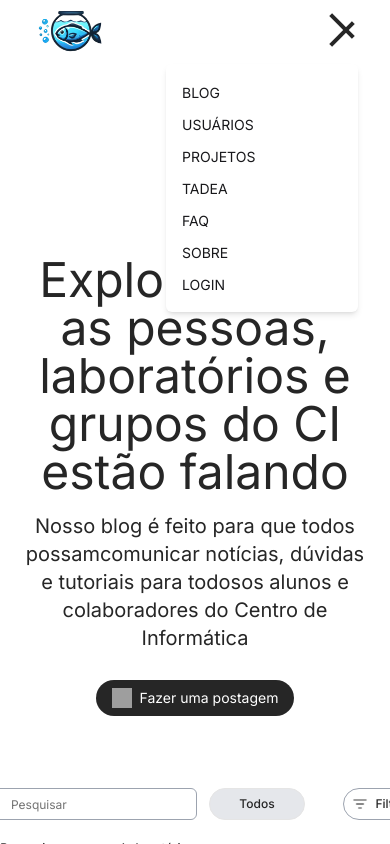
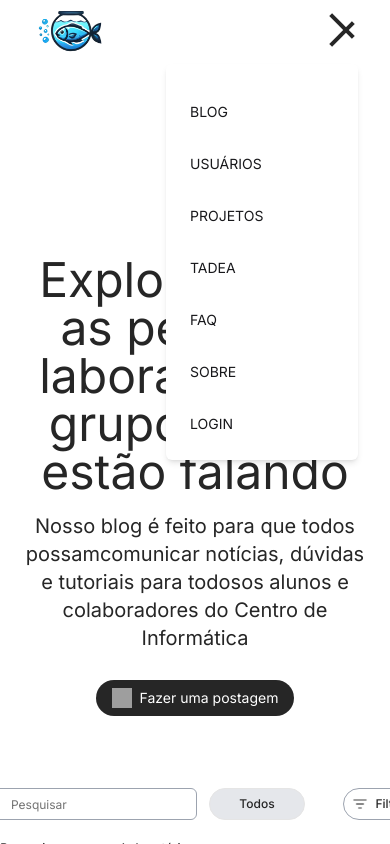
Before and after one commit to ralfferreira/aquario, a Next.js app in the folder frontend/: page /blog in a window 390 px wide. Both pictures are taken after a click on the button 342 px from the left and 30 px from the top of the page. Shown: the top 844 px of the page. Built offline with nearby package versions, Linux system fonts and the light colour scheme; grey boxes are pictures that could not be loaded.

Commit message:
Improvement navbar: increase size for cellphones

```diff
--- a/frontend/src/components/Shared/HamburgerMenu.tsx
+++ b/frontend/src/components/Shared/HamburgerMenu.tsx
@@ -53,7 +53,7 @@ export default function HamburgerMenu() {
                   isOpen ? "opacity-100 visible" : "opacity-0 invisible"
                 }`}
               >
-                <ul className="flex flex-col p-4 space-y-2">
+                <ul className="flex flex-col p-6 space-y-4 text-3xl">
                   <li>
                     <LinkHover href="/blog">BLOG</LinkHover>
                   </li>
```
